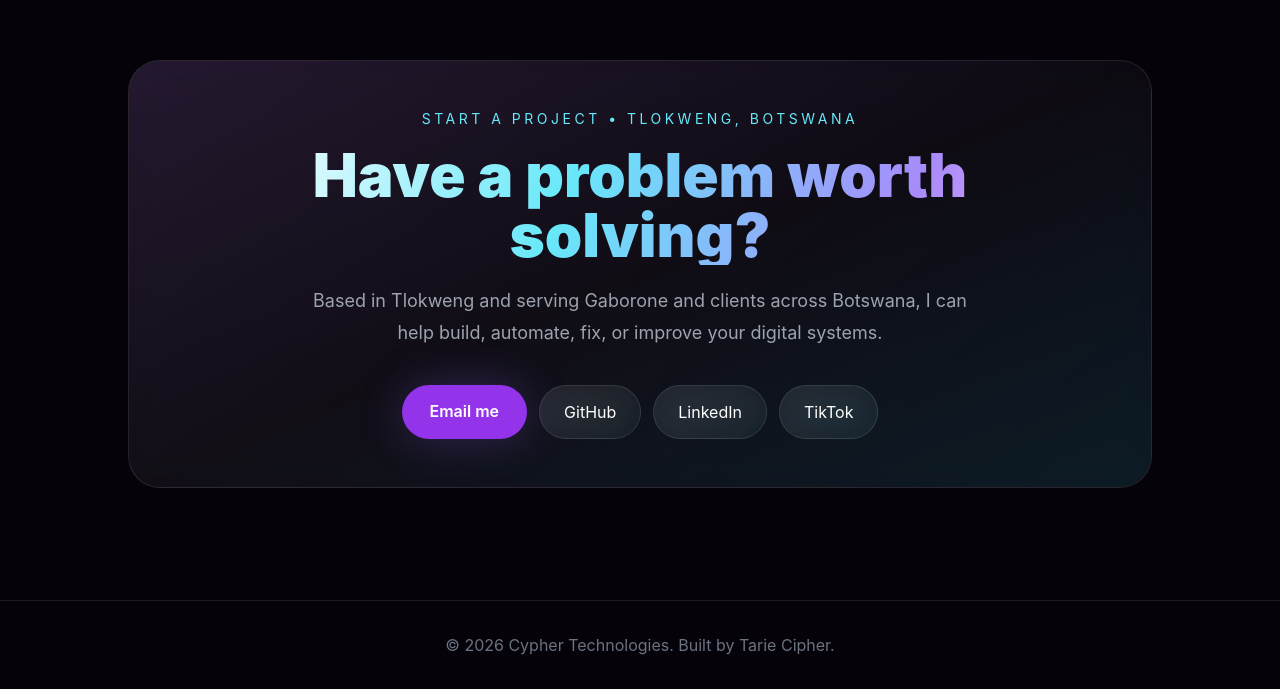
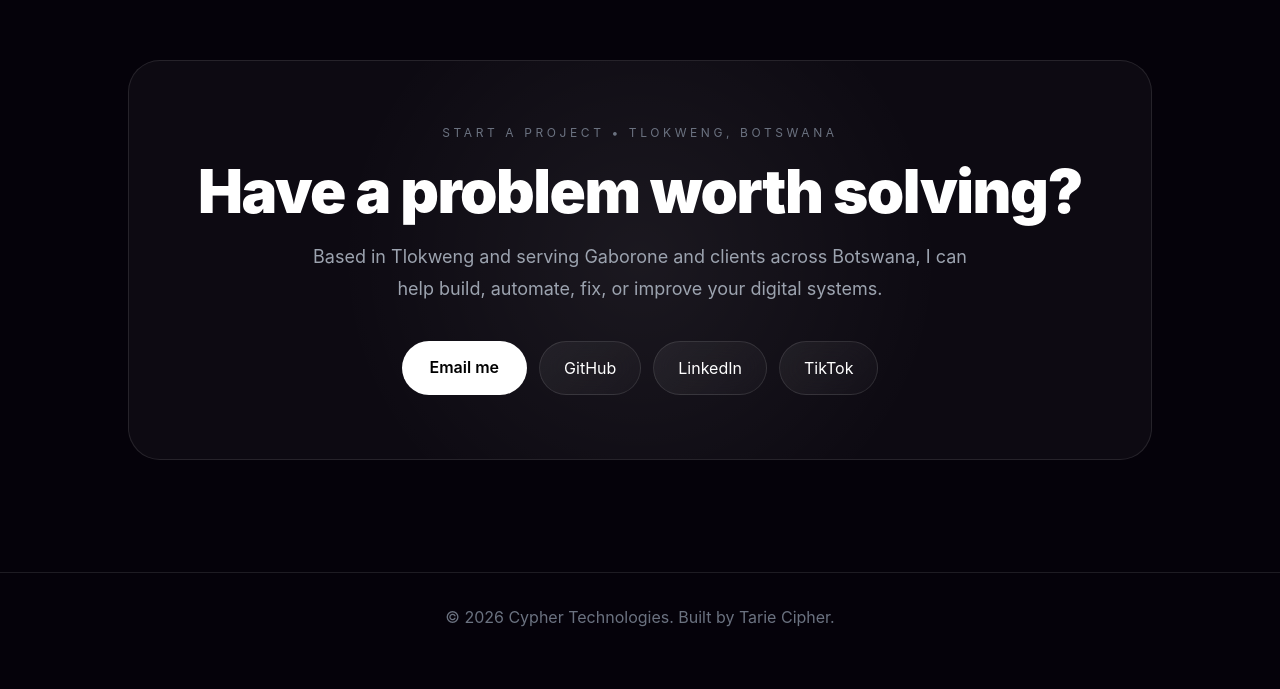
Before and after one commit to tarieciphertech/cypher-portfolio, a React (Vite) app: page / in a window 1280 px wide. Shown: the part 5157-5846 px from the top of the page. After the commit the page ends 5818 px from the top, so only its background shows below. Built offline with nearby package versions, Linux system fonts and the light colour scheme.

Commit message:
Refresh portfolio with premium minimal creative direction

```diff
--- a/src/components/Contact.jsx
+++ b/src/components/Contact.jsx
@@ -3,14 +3,14 @@ import { profile } from "../data/profile";
 export default function Contact() {
   return (
     <section id="contact" className="py-28 px-6">
-      <div className="max-w-5xl mx-auto glass rounded-[2rem] p-8 md:p-12 text-center relative overflow-hidden">
-        <div className="absolute inset-0 bg-gradient-to-br from-purple-500/10 via-transparent to-cyan-400/10 pointer-events-none" />
+      <div className="max-w-5xl mx-auto bg-white/[0.035] border border-white/10 rounded-[2rem] p-8 md:p-16 text-center relative overflow-hidden">
+        <div className="absolute inset-0 bg-[radial-gradient(circle_at_center,rgba(255,255,255,0.06),transparent_55%)] pointer-events-none" />
         <div className="relative">
-          <p className="text-cyan-300 text-sm uppercase tracking-[0.25em] mb-4">Start a project • Tlokweng, Botswana</p>
-          <h2 className="text-4xl md:text-6xl font-black gradient-text mb-5">Have a problem worth solving?</h2>
+          <p className="text-gray-500 text-xs uppercase tracking-[0.3em] mb-5">Start a project • Tlokweng, Botswana</p>
+          <h2 className="text-4xl md:text-6xl font-black text-white mb-5 tracking-tight">Have a problem worth solving?</h2>
           <p className="text-gray-400 text-lg leading-8 max-w-2xl mx-auto mb-9">Based in Tlokweng and serving Gaborone and clients across Botswana, I can help build, automate, fix, or improve your digital systems.</p>
           <div className="flex flex-wrap justify-center gap-3">
-            <a href={`mailto:${profile.email}`} className="bg-purple-600 hover:bg-purple-500 px-7 py-3.5 rounded-full glow font-semibold transition">Email me</a>
+            <a href={`mailto:${profile.email}`} className="bg-white text-black hover:bg-gray-200 px-7 py-3.5 rounded-full font-semibold transition">Email me</a>
             <a href={profile.github} target="_blank" rel="noreferrer" className="glass px-6 py-3.5 rounded-full hover:border-cyan-400/40 transition">GitHub</a>
             <a href={profile.linkedin} target="_blank" rel="noreferrer" className="glass px-6 py-3.5 rounded-full hover:border-cyan-400/40 transition">LinkedIn</a>
             <a href={profile.tiktok} target="_blank" rel="noreferrer" className="glass px-6 py-3.5 rounded-full hover:border-cyan-400/40 transition">TikTok</a>
```
